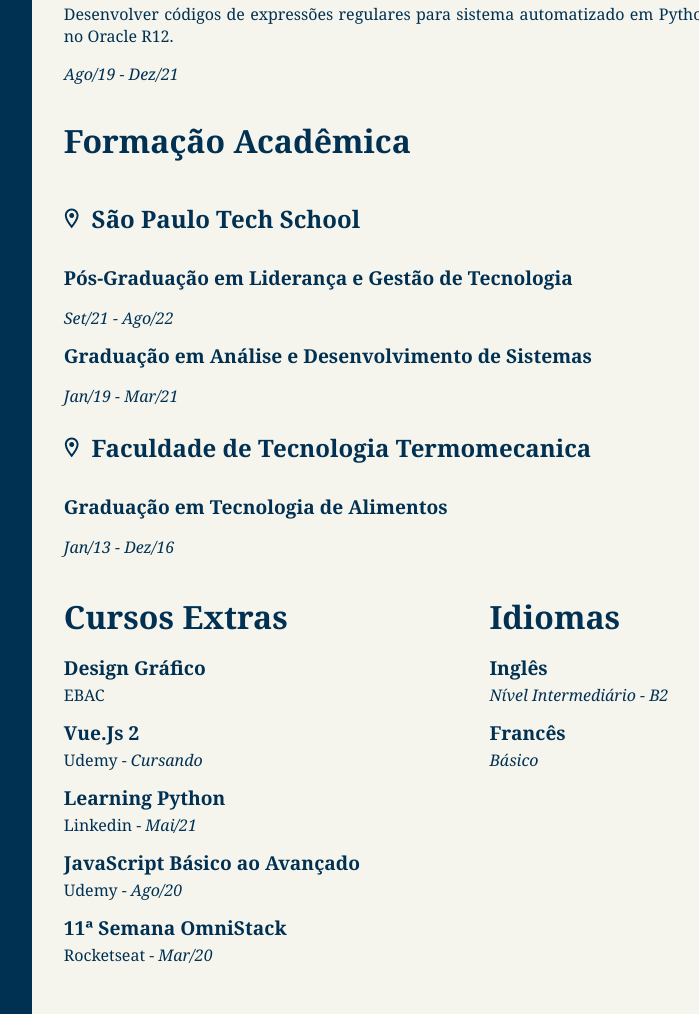
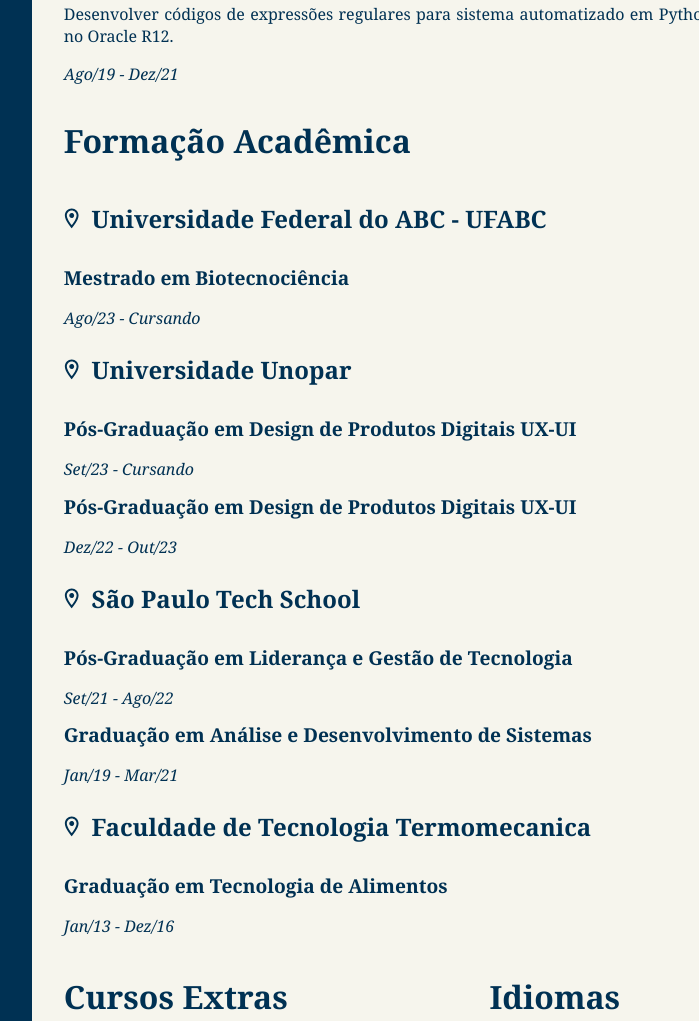
Before and after one commit to teodoro-j/teodoro-j.github.io, a plain HTML site: page index.html in a window 1280 px wide. Shown: the part 1291-2312 px from the top of the page, without its empty margins (333-1032 px from the left). Drawn offline with Linux system fonts and the light colour scheme.

Commit message:
atualizado CV - 2023

```diff
--- a/index.html
+++ b/index.html
@@ -106,15 +106,22 @@
 
             <h1>Formação Acadêmica</h1>
             <ul>
+                <li class="titulo"><img src="imagens/icones/local.svg" class="local">Universidade Federal do ABC - UFABC</li>
+                <p class="subtitulo">Mestrado em Biotecnociência</p>
+                <span class="periodo"><i>Ago/23 - Cursando</i>
+                <li class="titulo"><img src="imagens/icones/local.svg" class="local">Universidade Unopar</li>
+                <p class="subtitulo">Pós-Graduação em Design de Produtos Digitais UX-UI</p>
+                <span class="periodo"><i>Set/23 - Cursando</i>
+                <p class="subtitulo">Pós-Graduação em Design de Produtos Digitais UX-UI</p>
+                <span class="periodo"><i>Dez/22 - Out/23</i>
                 <li class="titulo"><img src="imagens/icones/local.svg" class="local">São Paulo Tech School</li>
                 <p class="subtitulo">Pós-Graduação em Liderança e Gestão de Tecnologia</p>
                 <span class="periodo"><i>Set/21 - Ago/22</i>
-                    <p class="subtitulo">Graduação em Análise e Desenvolvimento de Sistemas</p>
-                    <span class="periodo"><i>Jan/19 - Mar/21</i></span>
-                    <li class="titulo"><img src="imagens/icones/local.svg" class="local">Faculdade de Tecnologia
-                        Termomecanica</li>
-                    <p class="subtitulo">Graduação em Tecnologia de Alimentos</p>
-                    <span class="periodo"><i>Jan/13 - Dez/16</i></span>
+                <p class="subtitulo">Graduação em Análise e Desenvolvimento de Sistemas</p>
+                <span class="periodo"><i>Jan/19 - Mar/21</i></span>
+                <li class="titulo"><img src="imagens/icones/local.svg" class="local">Faculdade de Tecnologia Termomecanica</li>
+                <p class="subtitulo">Graduação em Tecnologia de Alimentos</p>
+                <span class="periodo"><i>Jan/13 - Dez/16</i></span>
             </ul>
 
             <div class="cursos">
```
Also changed, not shown: 3 other files.
